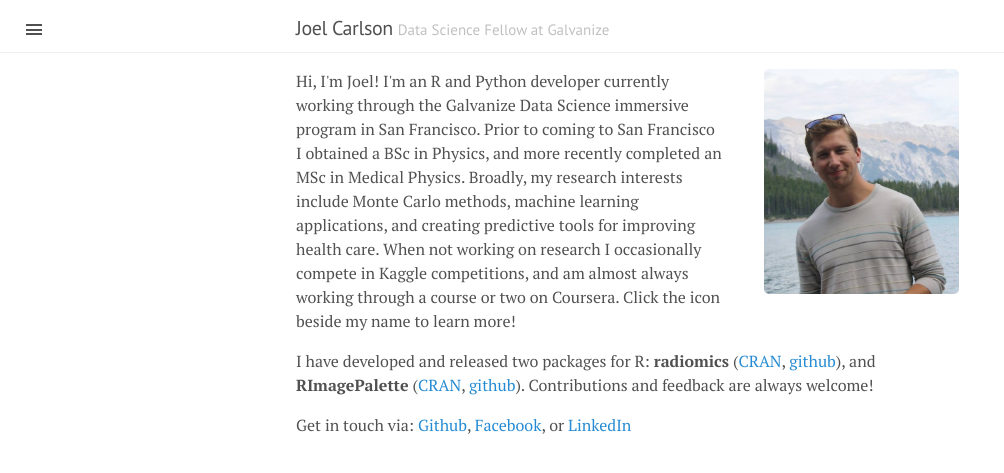
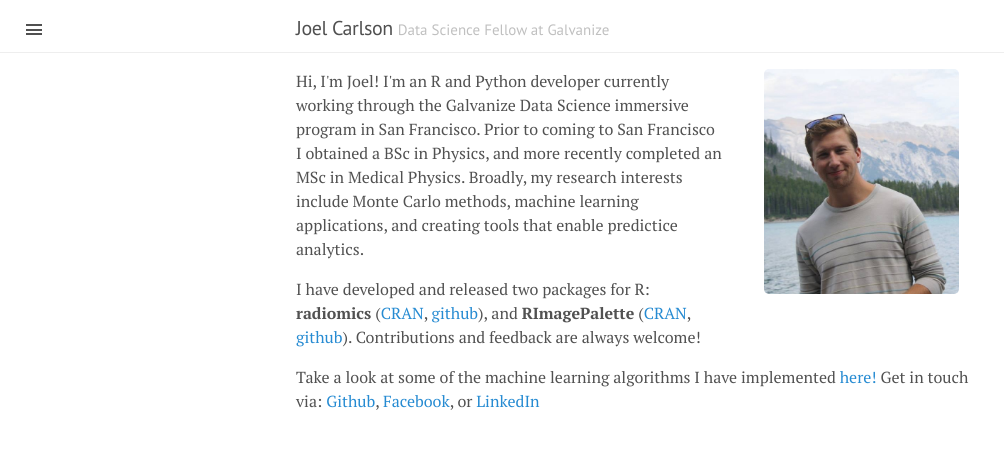
Before and after one commit to joelcarlson/joelcarlson.github.io, a Jekyll site: the page built from index.html, in a window 1280 px wide. Shown: the top 473 px of the page, without its empty margins (0-1004 px from the left). Built offline with Jekyll 4.4.1, drawn with Linux system fonts in a browser that asks for light colours.

Commit message:
small edits

```diff
--- a/index.html
+++ b/index.html
@@ -10,13 +10,10 @@ layout: default
   Galvanize Data Science immersive program in San Francisco.
    Prior to coming to San Francisco I obtained a BSc in Physics, and more recently completed
    an MSc in Medical Physics. Broadly, my research interests include Monte Carlo methods,
-    machine learning applications, and creating predictive tools
-  for improving health care. When not working on research I occasionally
-  compete in Kaggle competitions, and am almost always working through a
-  course or two on Coursera. Click the icon beside my name to learn more!</p>
+    machine learning applications, and creating tools that enable predictice analytics.
 
 <p>I have developed and released two packages for R: <b>radiomics</b> (<a href="https://cran.r-project.org/web/packages/radiomics/index.html">CRAN</a>, <a href="https://github.com/joelcarlson/radiomics">github</a>), and <b>RImagePalette</b> (<a href="https://cran.r-project.org/web/packages/RImagePalette/index.html">CRAN</a>, <a href="https://github.com/joelcarlson/RImagePalette">github</a>). Contributions and feedback are always welcome!</p>
-
+<p>Take a look at some of the machine learning algorithms I have implemented <a href="https://github.com/joelcarlson/ipython-notebooks">here!</a>
 Get in touch via: <a href="https://github.com/joelcarlson">Github</a>, <a href="https://www.facebook.com/joel.carlson.79">Facebook</a>, or <a href="https://ca.linkedin.com/pub/joel-carlson/47/279/1b6">LinkedIn</a>
 
 
```
Also changed, not shown: _research/b_glioma.md (+1 -5 lines).
